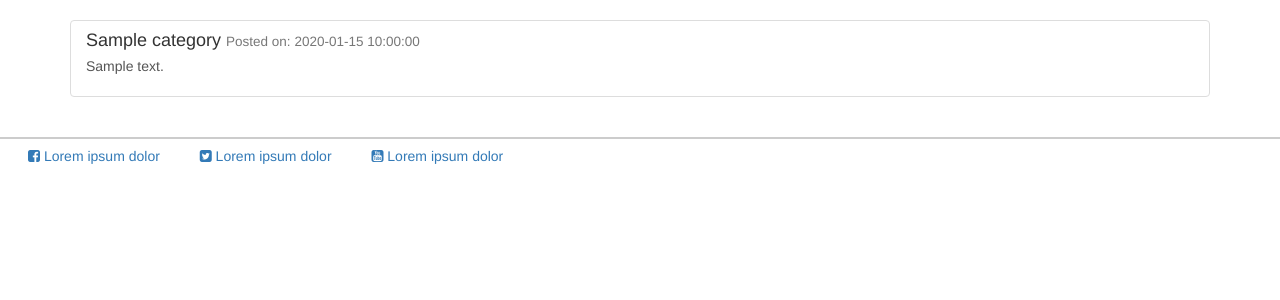
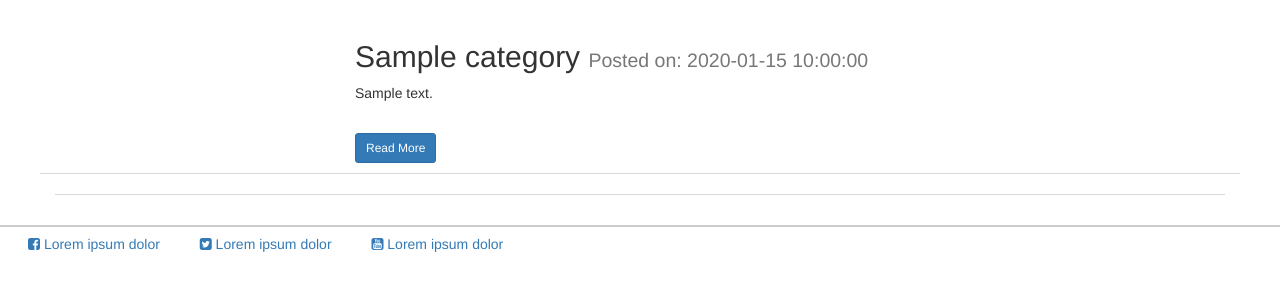
Before and after one commit to nikofernandez/ciICON, a CodeIgniter app: page /ciICON/news/posts/1 in a window 1280 px wide. Shown: the part 52-352 px from the top of the page. Run offline with CodeIgniter, Linux system fonts and the light colour scheme; tables that the repository leaves empty or names only in its code hold one stand-in row (values such as "Sample post"); some libraries are stand-ins or nearby versions.

Commit message:
Added a single news view

```diff
--- a/application/config/routes.php
+++ b/application/config/routes.php
@@ -11,6 +11,7 @@ $route['news'] = 'news/index';
 
 $route['default_controller'] = 'pages/view'; // default route when loaded
 
+$route['posts/(:any)'] = 'posts/view/$1';
 $route['(:any)'] = 'pages/view/$1'; // Goes to anything inside the pages folder
 $route['404_override'] = '';
 $route['translate_uri_dashes'] = FALSE;
--- a/application/models/post_model.php
+++ b/application/models/post_model.php
@@ -1,15 +1,15 @@
 <?php
   class Post_model extends CI_Model{
-    public function __construct(){
-      $this->load->database();
+    public function __construct(){ // Constructer
+      $this->load->database(); // Loads database
     }
 
     public function get_posts($slug = FALSE){
       if($slug === FALSE){
-        $this->db->order_by('news.id', 'DESC');
-        $this->db->join('categories', 'categories.cat_id = news.cat_id');
-        $query = $this->db->get('news');
-        return $query->result_array();
+        $this->db->order_by('news.id', 'DESC'); // Outputs the data by ID in descending order
+        $this->db->join('categories', 'categories.cat_id = news.cat_id'); // INNER JOIN tables categories and news table
+        $query = $this->db->get('news'); // Get the table "news"
+        return $query->result_array(); // Outputs the array
       }
 
       $query = $this->db->get_where('news', array('slug' => $slug));
--- a/application/views/admin/dashboard.php
+++ b/application/views/admin/dashboard.php
@@ -4,6 +4,10 @@
       <h1>DASHBOARD</h1>
     </div>
   </section>
+
+  <div class="jumbotron">
+    <img src="http://via.placeholder.com/500x500" class="img img-responsive" alt="">
+  </div>
 
   <div class="row">
     <div class="col-md-8">
--- a/application/views/posts/index.php
+++ b/application/views/posts/index.php
@@ -1,20 +1,23 @@
 <div class="container">
   <div class="row">
     <div class="col-md-12">
-      <div class="list-group">
 
+      <div class="row" id="latest-news">
         <?php foreach($posts as $post) : ?>
-          <a href="<?php echo site_url('/posts/view/'.$post['slug']); ?>" class="list-group-item">
-            <h4 class="list-group-item-heading">
-              <?php echo $post['title']; ?>
-              <?php //echo $post['name']; ?>
-              <small>Posted on: <?php echo $post['created_at']; ?></small>
-            </h4>
-            <p><?php echo $post['body']; ?></p>
-          </a>
+          <div class="row" id="latest-news">
+            <div class="col-md-3">
+              <img src="http://via.placeholder.com/500x500" class="img img-responsive" alt="">
+            </div>
+            <div class="col-md-9">
+              <h2><?php echo $post['title']; ?> <small>Posted on: <?php echo $post['created_at']; ?></small></h2>
+              <p><?php echo $post['body']; ?></p>
+              <br>
+              <a href="<?php echo site_url('/posts/view/'.$post['slug']); ?>" class="btn btn-primary btn-sm">Read More</a>
+            </div>
+          </div>
         <?php endforeach; ?>
+      </div>
 
-      </div>
     </div>
   </div>
 </div>
```
Also changed, not shown: application/controllers/Posts.php (+17 -0 lines), application/views/posts/view.php (added, +13 -0 lines).
